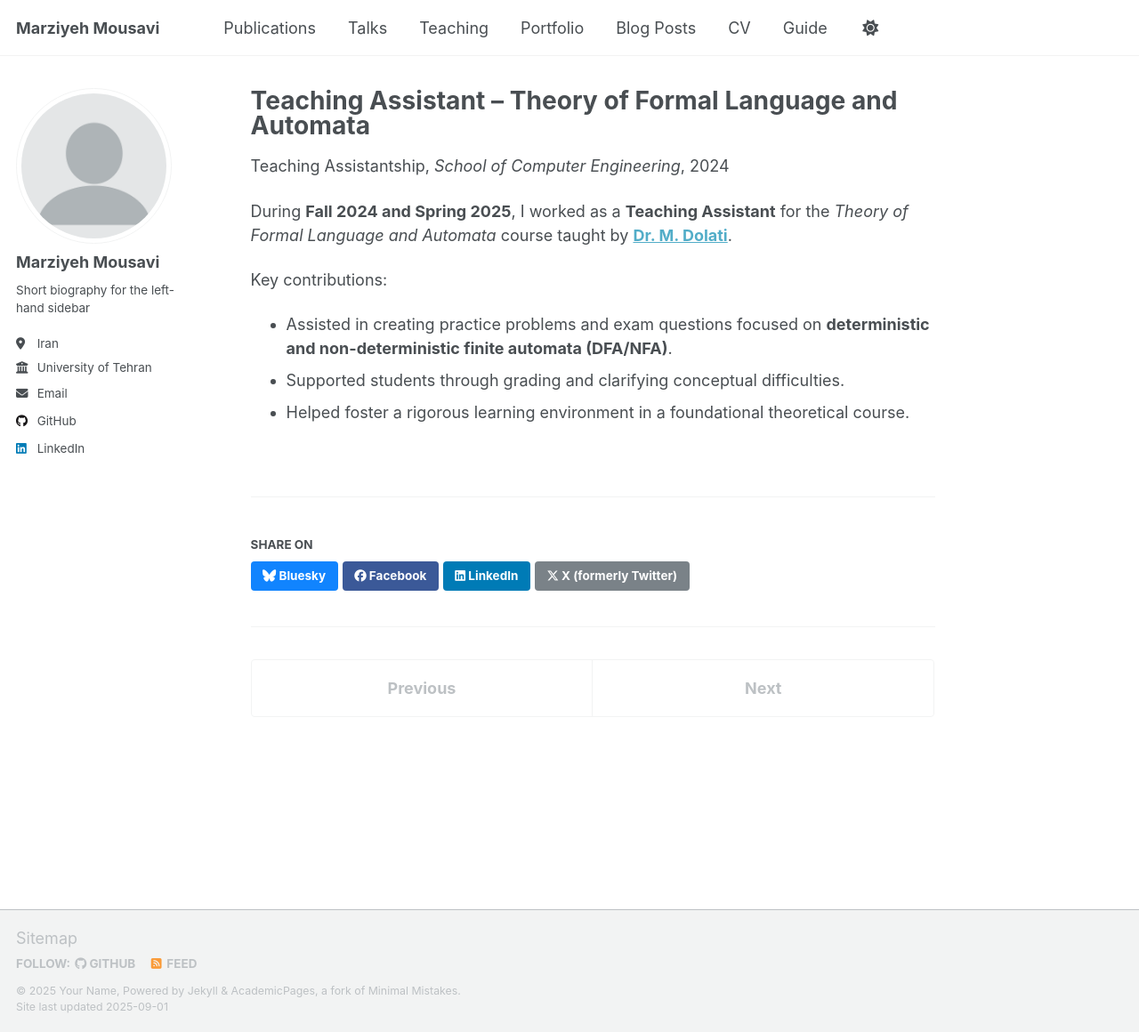
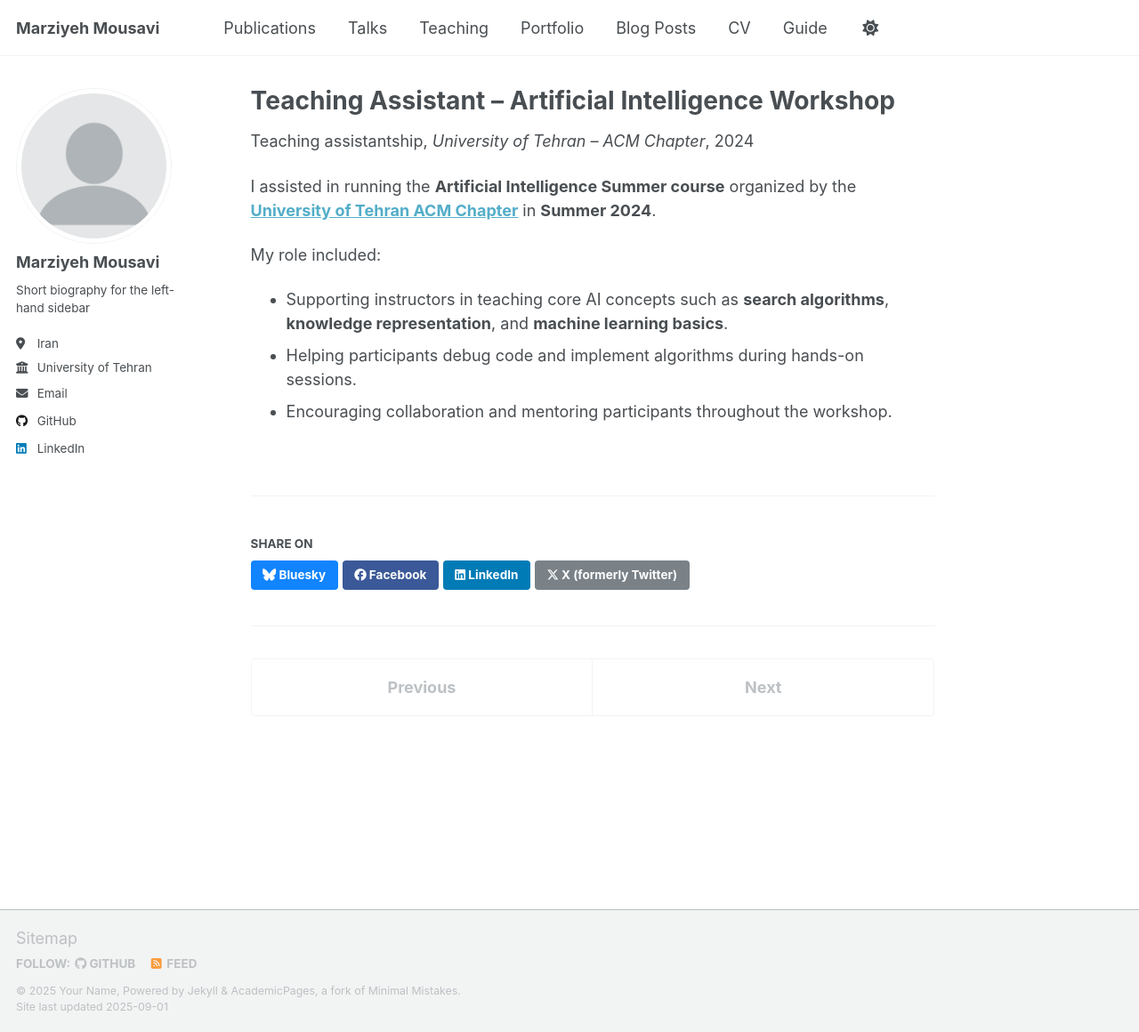
Before and after one commit to Mzmou/mzmou.github.io, a Jekyll site: the page built from _teaching/2014-spring-teaching-4.md, in a window 1280 px wide and 1160 px high. Shown: the whole window at 89% size. Built offline with Jekyll 4.4.1, drawn with Linux system fonts in a browser that asks for light colours; a script that is not in the unit is left out.

Commit message:
Update 2014-spring-teaching-4.md

```diff
--- a/_teaching/2014-spring-teaching-4.md
+++ b/_teaching/2014-spring-teaching-4.md
@@ -1,16 +1,16 @@
 ---
-title: "Teaching Assistant – Theory of Formal Language and Automata"
+title: "Teaching Assistant – Artificial Intelligence Workshop"
 collection: teaching
-type: "Teaching Assistantship"
-permalink: /teaching/2024-fall-theory-automata
-venue: "School of Computer Engineering"
-date: 2024-09-01
-location: "Sharif University of Technology, Tehran, Iran"
+type: "Teaching assistantship"
+permalink: /teaching/2024-summer-ai
+venue: "University of Tehran – ACM Chapter"
+date: 2024-07-15
+location: "Tehran, Iran"
 ---
 
-During **Fall 2024 and Spring 2025**, I worked as a **Teaching Assistant** for the *Theory of Formal Language and Automata* course taught by [**Dr. M. Dolati**](https://sharif.edu/~mdolati/).
+I assisted in running the **Artificial Intelligence Summer course** organized by the [**University of Tehran ACM Chapter**](https://ut-acm.ir/) in **Summer 2024**.
 
-Key contributions:
-- Assisted in creating practice problems and exam questions focused on **deterministic and non-deterministic finite automata (DFA/NFA)**.
-- Supported students through grading and clarifying conceptual difficulties.
-- Helped foster a rigorous learning environment in a foundational theoretical course.
+My role included:
+- Supporting instructors in teaching core AI concepts such as **search algorithms**, **knowledge representation**, and **machine learning basics**.
+- Helping participants debug code and implement algorithms during hands-on sessions.
+- Encouraging collaboration and mentoring participants throughout the workshop.
```
